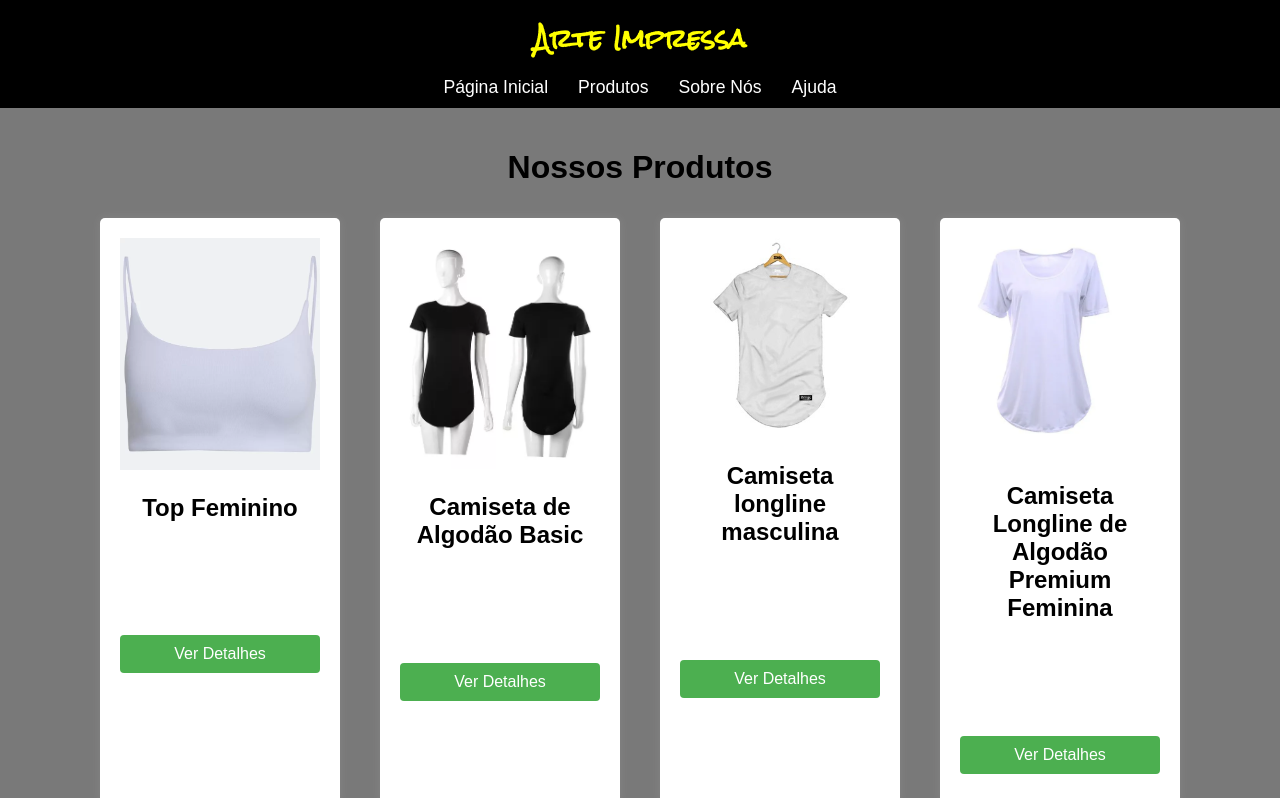
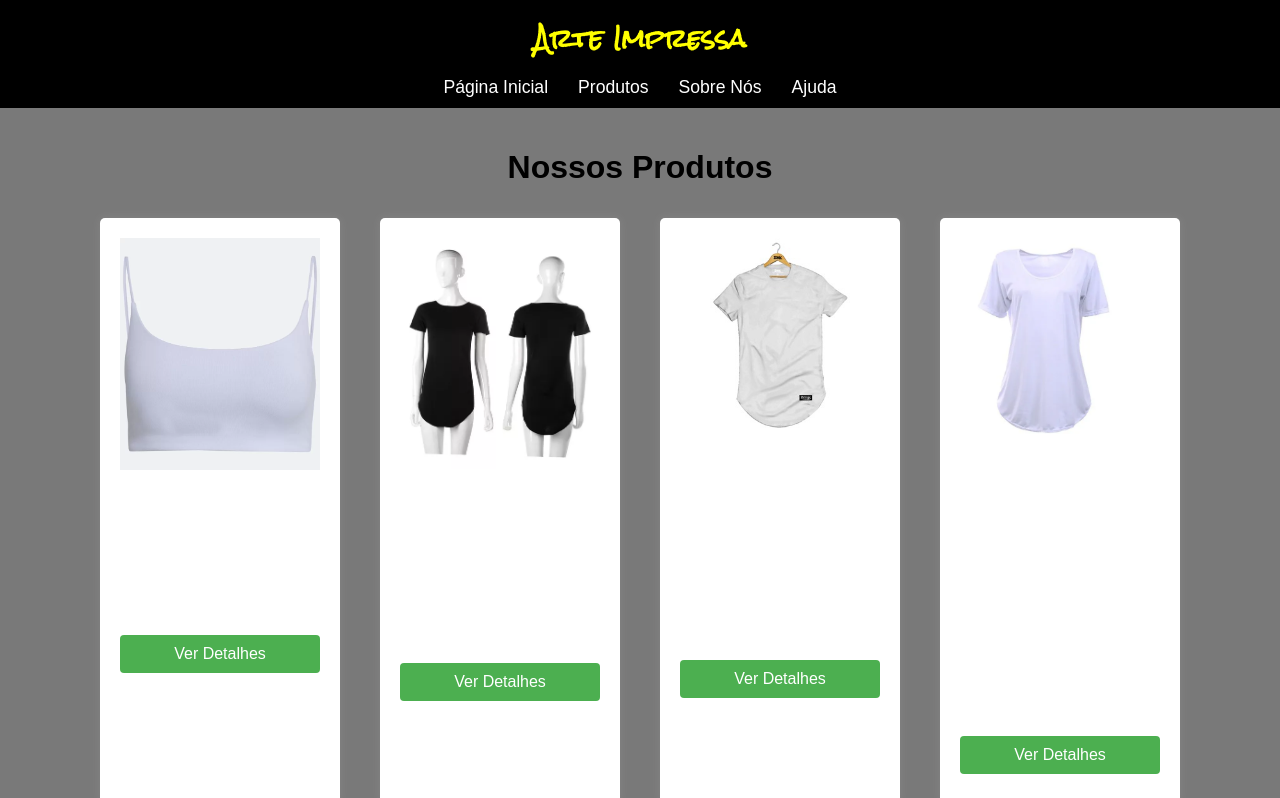
Before and after one commit to brunavillanova/estampasArteImpressa, a React (Create React App) app: page /produtos in a window 1280 px wide. Shown: the top 798 px of the page. Built offline with nearby package versions, Linux system fonts and the light colour scheme.

Commit message:
alterando

```diff
--- a/src/components/ProductList.css
+++ b/src/components/ProductList.css
@@ -17,6 +17,7 @@
   box-shadow: 0 0 10px rgba(252, 249, 249, 0.1);
   max-width: 200px;
   text-align: center;
+  color: #000; /* Adicionado para garantir que o texto dentro do cartão seja preto */
 }
 
 .product-image {
@@ -37,3 +38,9 @@
 .details-button:hover {
   background-color: #45a049;
 }
+
+/* Adiciona cor branca ao texto dentro do cartão de produto */
+.product-card h2,
+.product-card p {
+  color: #fff;
+}
```
